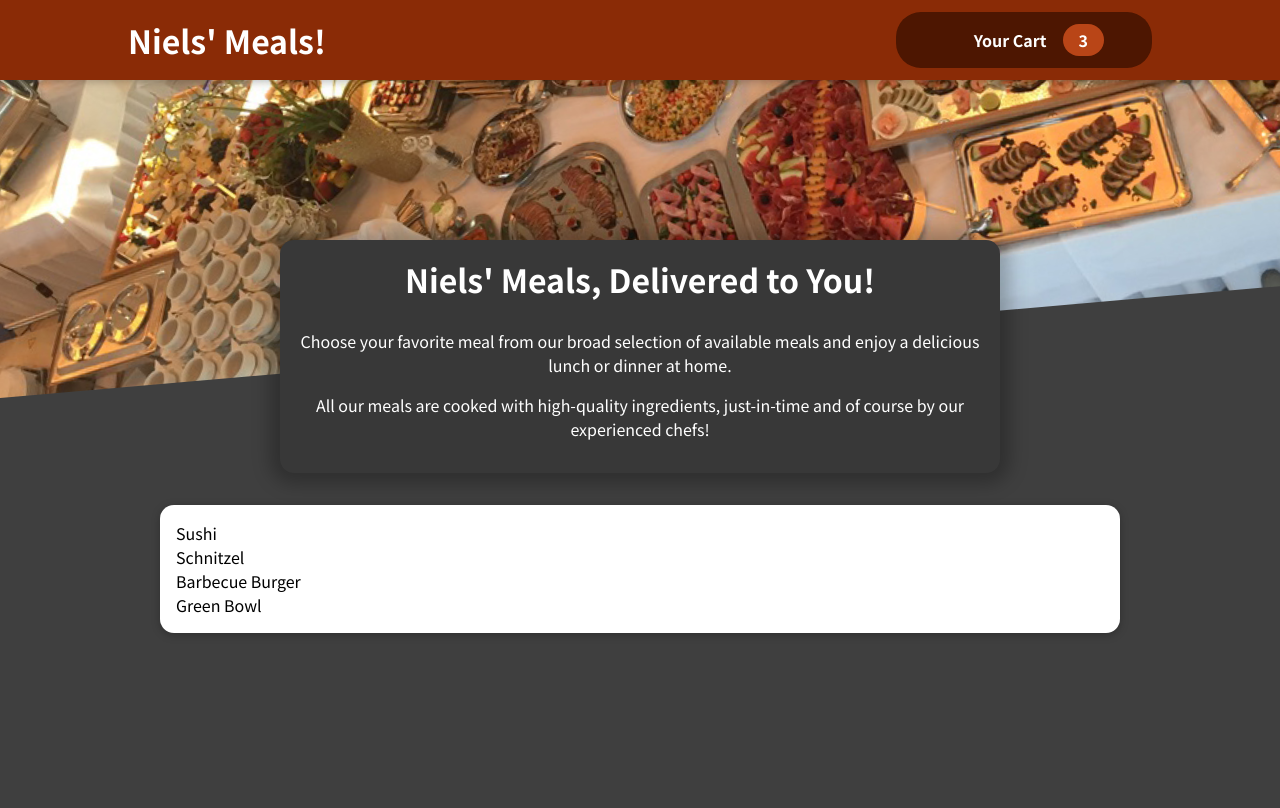
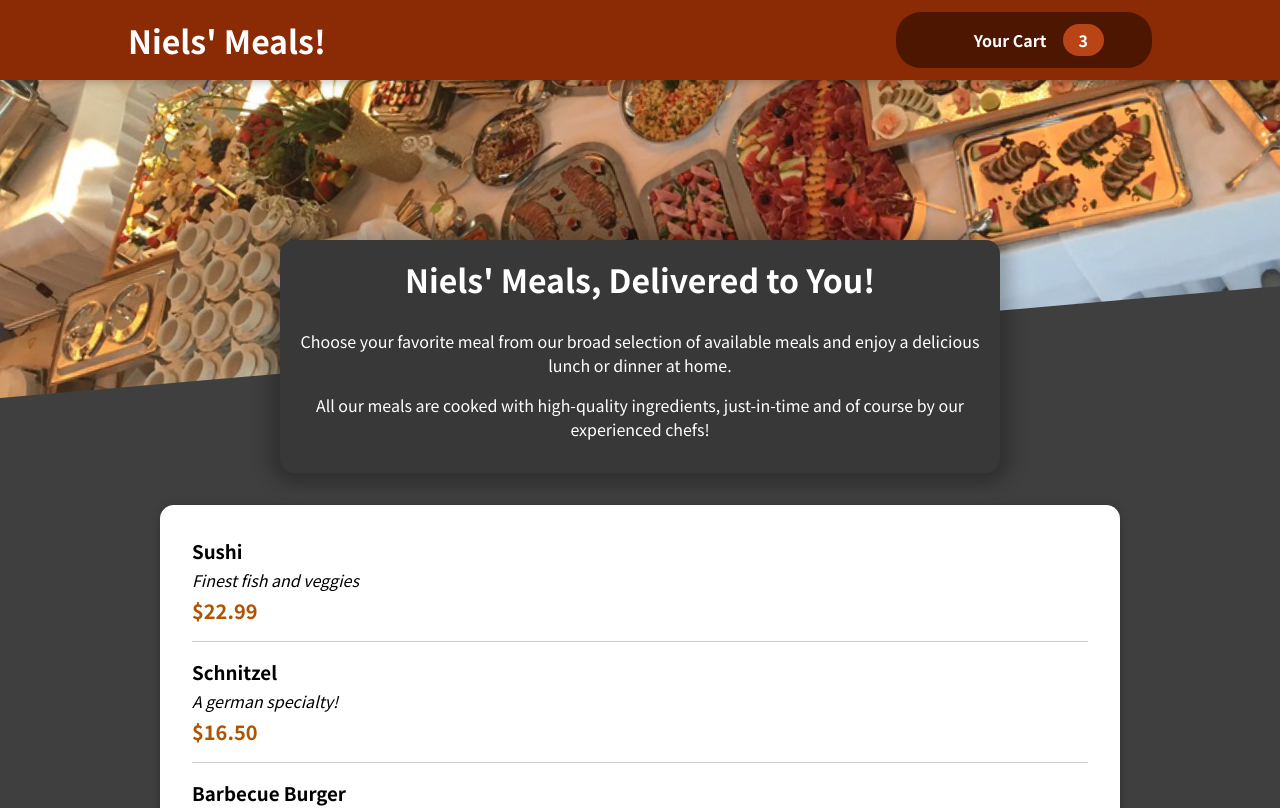
Before and after one commit to nielsmichael/react-food-app, a React (Create React App) app: page / in a window 1280 px wide. Shown: the top 808 px of the page. Built offline with nearby package versions, Linux system fonts and the light colour scheme; some icons are missing.

Commit message:
Add MealItem component and implement

```diff
--- a/src/components/Meals/AvailableMeals.js
+++ b/src/components/Meals/AvailableMeals.js
@@ -1,4 +1,5 @@
 import Card from "../UI/Card";
+import MealItem from "./MealItem/MealItem";
 import classes from "./AvailableMeals.module.css";
 
 const DUMMY_MEALS = [
@@ -31,7 +32,14 @@
 
 const AvailableMeals = () => {
   // Can simply map our DUMMY_MEALS in the return statement, but storing it in a helper var like this produces leaner JSX code
-  const mealsList = DUMMY_MEALS.map((meal) => <li>{meal.name}</li>);
+  const mealsList = DUMMY_MEALS.map((meal) => (
+    <MealItem
+      key={meal.id}
+      name={meal.name}
+      description={meal.description}
+      price={meal.price}
+    />
+  ));
 
   return (
     <section className={classes.meals}>
--- /dev/null
+++ b/src/components/Meals/MealItem/MealItem.js
@@ -0,0 +1,20 @@
+import React from "react";
+
+import classes from "./MealItem.module.css";
+
+const MealItem = (props) => {
+  const itemPrice = `$${props.price.toFixed(2)}`;
+
+  return (
+    <li className={classes.meal}>
+      <div>
+        <h3>{props.name}</h3>
+        <div className={classes.description}>{props.description}</div>
+        <div className={classes.price}>{itemPrice}</div>
+      </div>
+      <div></div>
+    </li>
+  );
+};
+
+export default MealItem;
--- /dev/null
+++ b/src/components/Meals/MealItem/MealItem.module.css
@@ -0,0 +1,22 @@
+.meal {
+  display: flex;
+  justify-content: space-between;
+  margin: 1rem;
+  padding-bottom: 1rem;
+  border-bottom: 1px solid #ccc;
+}
+
+.meal h3 {
+  margin: 0 0 0.25rem 0;
+}
+
+.description {
+  font-style: italic;
+}
+
+.price {
+  margin-top: 0.25rem;
+  font-weight: bold;
+  color: #ad5502;
+  font-size: 1.25rem;
+}
```
